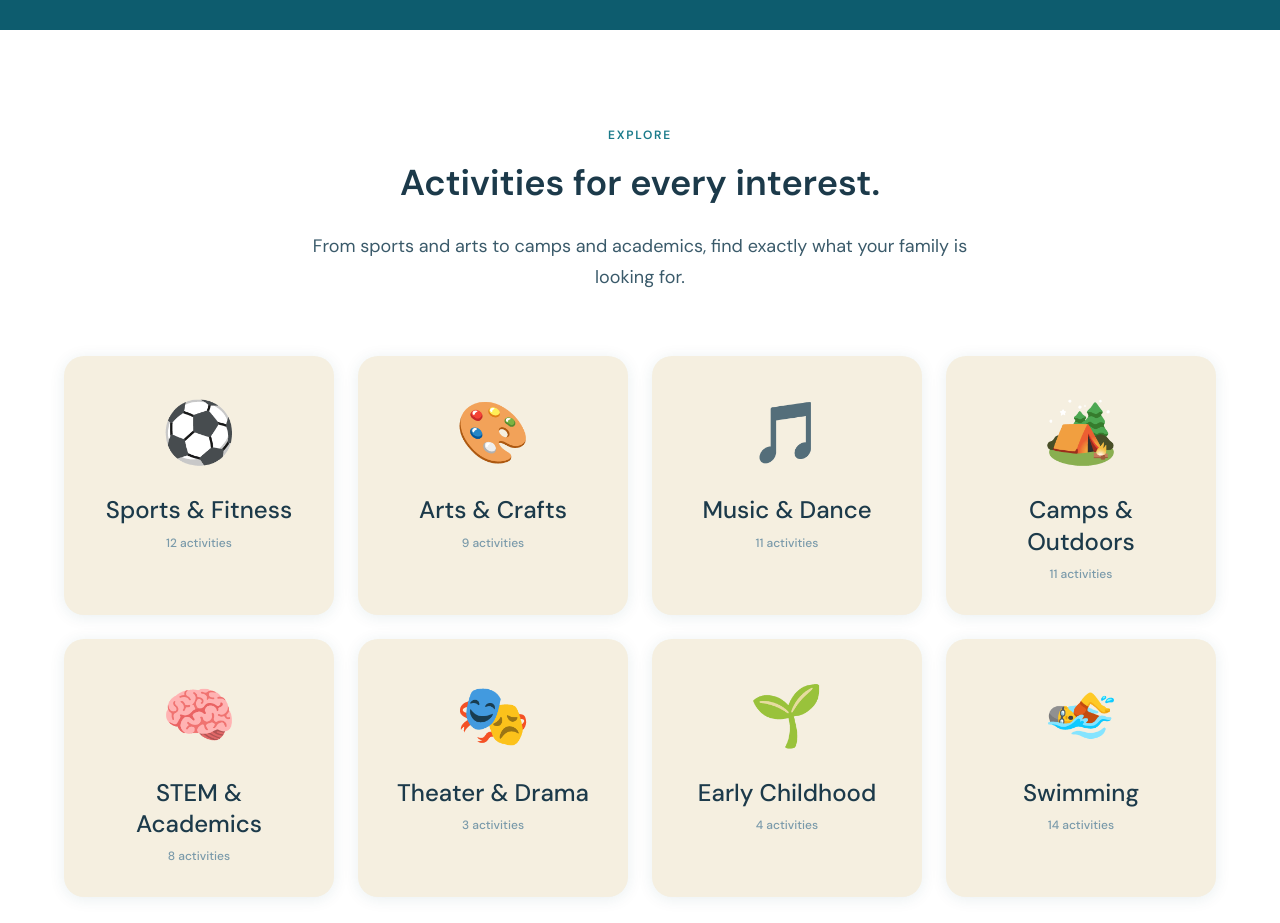
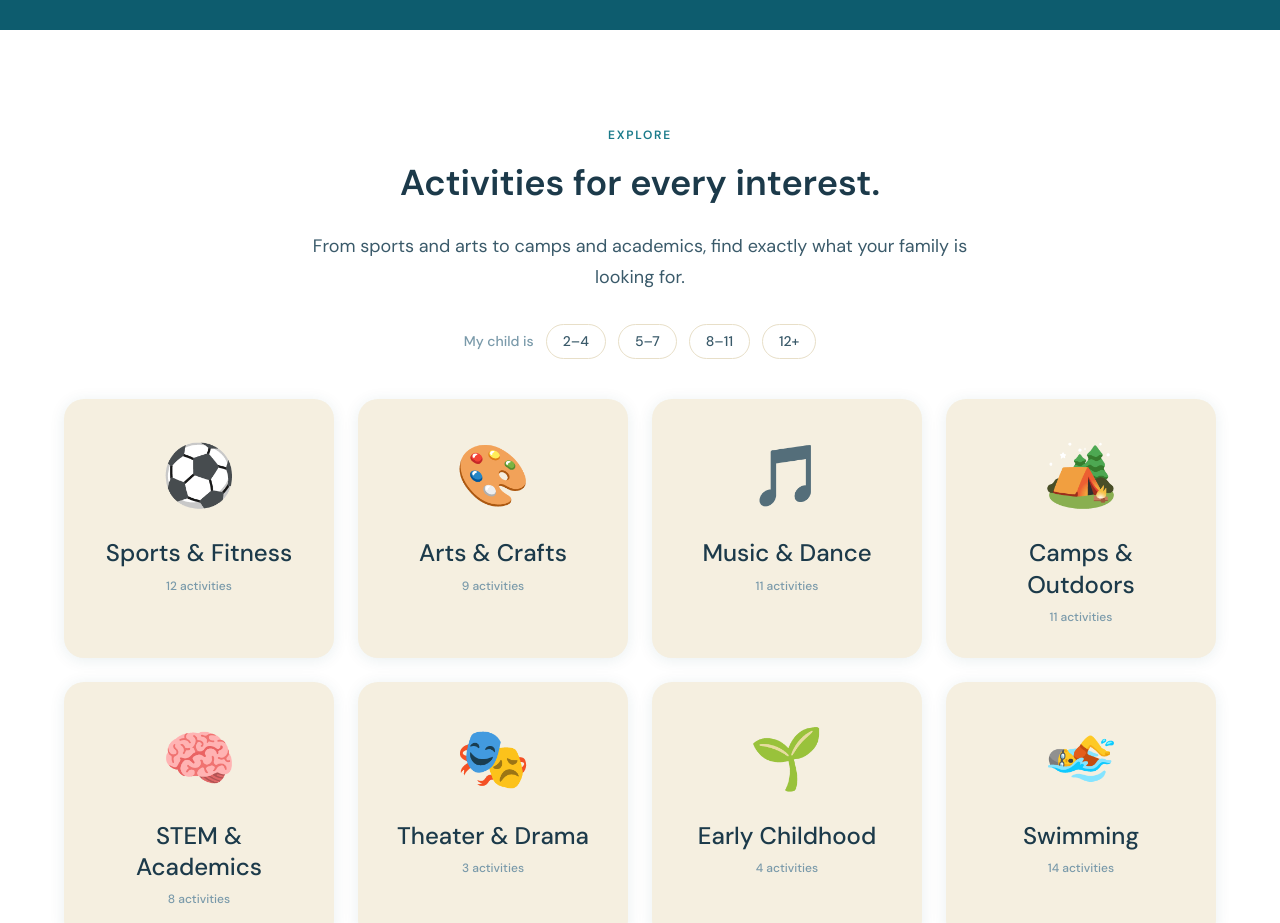
Before and after one commit to thelittlesound/littlesound-landing, a Next.js app: page / in a window 1280 px wide. Shown: the part 3420-4343 px from the top of the page. Built offline with nearby package versions, Linux system fonts and the light colour scheme.

Commit message:
Age pre-filter: homepage chips pass age to Discover on load

```diff
--- a/app/components/Categories.tsx
+++ b/app/components/Categories.tsx
@@ -1,7 +1,14 @@
+'use client';
+
 import activities from '../data/activities.json';
 import Link from 'next/link';
+import { useState } from 'react';
+
+const AGE_FILTERS = ['2–4', '5–7', '8–11', '12+'];
 
 export default function Categories() {
+  const [selectedAge, setSelectedAge] = useState('');
+
   const counts = activities.reduce((acc: Record<string, number>, a: { category: string }) => {
     acc[a.category] = (acc[a.category] || 0) + 1;
     return acc;
@@ -18,24 +25,56 @@ export default function Categories() {
     { emoji: '🏊', name: 'Swimming',         count: counts['Swimming'] || 0,                                 filter: 'Swimming' },
   ];
 
+  const buildHref = (filter: string) => {
+    const params = new URLSearchParams({ category: filter });
+    if (selectedAge) params.set('age', selectedAge);
+    return `/discover?${params.toString()}`;
+  };
+
   return (
     <section className="py-24 bg-white">
       <div className="container">
-        <div className="text-center mb-16">
+        <div className="text-center mb-10">
           <span className="text-label text-teal-700 mb-4 block">Explore</span>
           <h2 className="text-heading-lg mb-6">
             Activities for every interest.
           </h2>
-          <p className="text-body-lg text-text-mid max-w-2xl mx-auto">
+          <p className="text-body-lg text-text-mid max-w-2xl mx-auto mb-8">
             From sports and arts to camps and academics, find exactly what your family is looking for.
           </p>
+
+          {/* Age chips */}
+          <div className="flex items-center justify-center gap-3 flex-wrap">
+            <span className="text-sm text-text-muted font-medium">My child is</span>
+            {AGE_FILTERS.map((age) => (
+              <button
+                key={age}
+                onClick={() => setSelectedAge(selectedAge === age ? '' : age)}
+                className={`px-4 py-1.5 rounded-full text-sm font-medium border transition-all ${
+                  selectedAge === age
+                    ? 'bg-teal-700 text-white border-teal-700'
+                    : 'bg-white text-text-mid border-cream-700 hover:border-teal-700'
+                }`}
+              >
+                {age}
+              </button>
+            ))}
+            {selectedAge && (
+              <button
+                onClick={() => setSelectedAge('')}
+                className="text-sm text-text-muted hover:text-text-dark transition-colors"
+              >
+                Clear
+              </button>
+            )}
+          </div>
         </div>
 
         <div className="grid grid-cols-2 md:grid-cols-4 gap-6">
           {categories.map((cat, index) => (
             <Link
               key={index}
-              href={`/discover?category=${encodeURIComponent(cat.filter)}`}
+              href={buildHref(cat.filter)}
               className="card text-center hover:bg-cream-300 transition-colors duration-base cursor-pointer group no-underline"
             >
               <div className="text-5xl mb-4 group-hover:scale-110 transition-transform duration-base">
@@ -51,7 +90,10 @@ export default function Categories() {
           <p className="text-body-lg text-text-mid mb-8">
             Explore hundreds of activities right in your neighborhood.
           </p>
-          <Link href="/discover" className="btn btn-primary">
+          <Link
+            href={selectedAge ? `/discover?age=${encodeURIComponent(selectedAge)}` : '/discover'}
+            className="btn btn-primary"
+          >
             Browse All Activities
           </Link>
         </div>
--- a/app/discover/page.tsx
+++ b/app/discover/page.tsx
@@ -109,8 +109,13 @@ export default function Discover() {
   useEffect(() => {
     const params = new URLSearchParams(window.location.search);
     const cat = params.get('category');
-    if (cat && CATEGORIES.includes(cat)) {
-      setCategory(cat);
+    if (cat && CATEGORIES.includes(cat)) setCategory(cat);
+    const age = params.get('age');
+    if (age) {
+      // Normalize dashes — homepage uses en-dash (–), Discover uses hyphen (-)
+      const normalized = age.replace('–', '-');
+      const group = AGE_GROUPS.find(g => g.label.replace('–', '-') === normalized);
+      if (group) setAgeGroup(group);
     }
   }, []);
 
```
